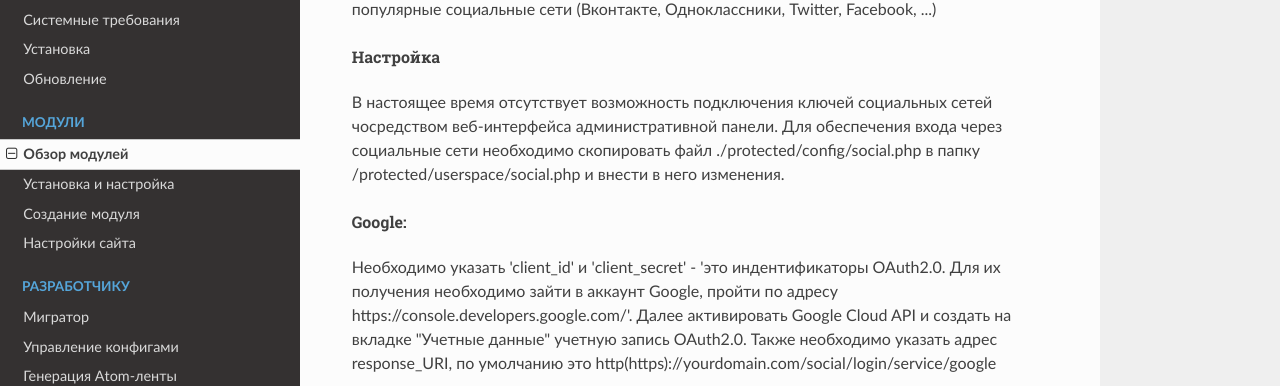
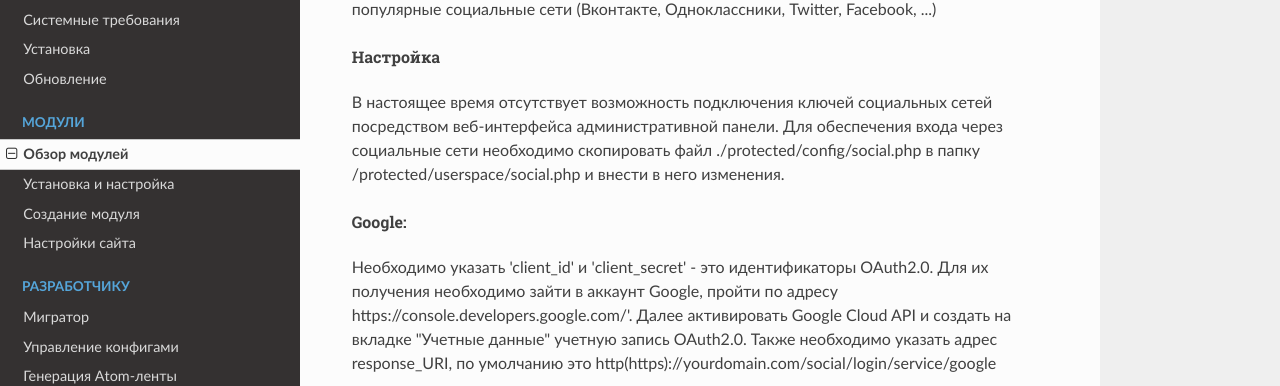
Before and after one commit to amyLabs/yupe-guides, an MkDocs documentation site: the page built from docs/modules.md, in a window 1280 px wide and 900 px high, scrolled down 3749 px. Shown: the part 165-551 px from the top of the window. Built offline with MkDocs 1.6.1, drawn with Linux system fonts in a browser that asks for light colours; nearby versions of some CDN libraries; old or Windows-style settings are respelled for this version of MkDocs.

Commit message:
Исправлены опечатки

```diff
--- a/docs/modules.md
+++ b/docs/modules.md
@@ -94,10 +94,10 @@
 С помощью этого модуля пользователи смогут авторизоваться на вашем сайте через популярные социальные сети (Вконтакте, Одноклассники, Twitter, Facebook, ...)
 
 ###### Настройка
-В настоящее время отсутствует возможность подключения ключей социальных сетей чосредством веб-интерфейса административной панели. Для обеспечения входа через социальные сети необходимо скопировать файл ./protected/config/social.php в папку /protected/userspace/social.php и внести в него изменения.
+В настоящее время отсутствует возможность подключения ключей социальных сетей посредством веб-интерфейса административной панели. Для обеспечения входа через социальные сети необходимо скопировать файл ./protected/config/social.php в папку /protected/userspace/social.php и внести в него изменения.
 
 ###### Google:
-Необходимо указать 'сlient_id' и 'client_secret' - 'это индентификаторы OAuth2.0. Для их получения необходимо зайти в аккаунт Google, пройти по адресу https://console.developers.google.com/'. Далее активировать Google Cloud API и создать на вкладке "Учетные данные" учетную запись OAuth2.0. Также необходимо указать адрес response_URI, по умолчанию это http(https)://yourdomain.com/social/login/service/google
+Необходимо указать 'сlient_id' и 'client_secret' - это идентификаторы OAuth2.0. Для их получения необходимо зайти в аккаунт Google, пройти по адресу https://console.developers.google.com/'. Далее активировать Google Cloud API и создать на вкладке "Учетные данные" учетную запись OAuth2.0. Также необходимо указать адрес response_URI, по умолчанию это http(https)://yourdomain.com/social/login/service/google
 
 ##### Обновления (update)
 Отображает информацию о вышедших обновлениях системы и стандартных модулей в панели управления сайтом.
```
